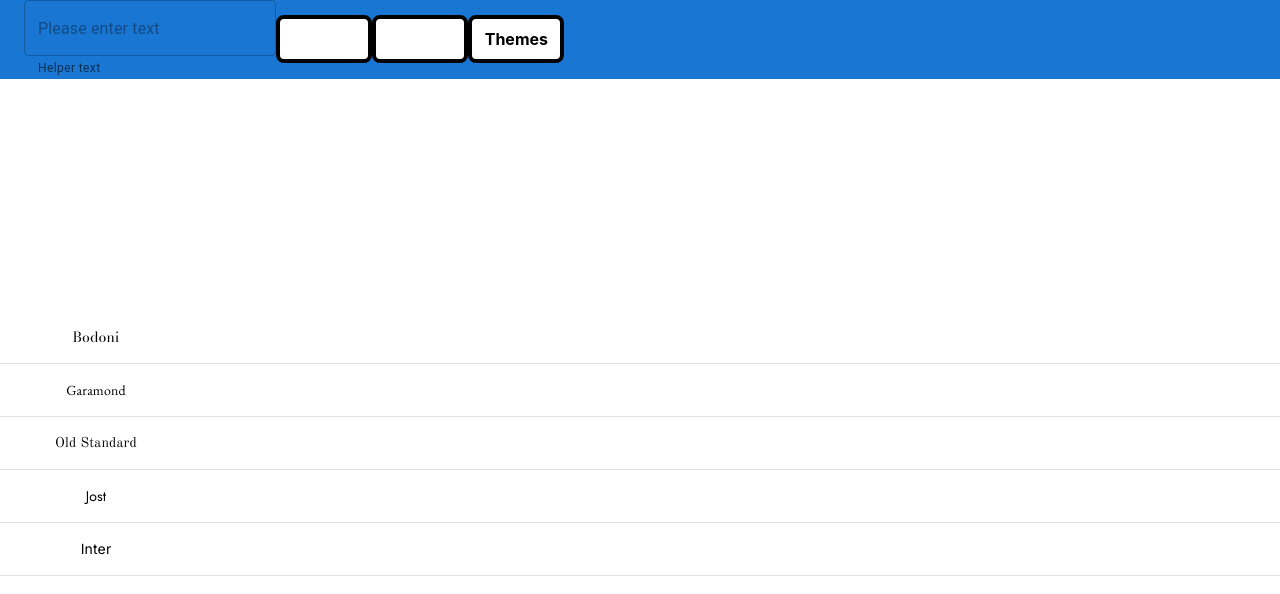
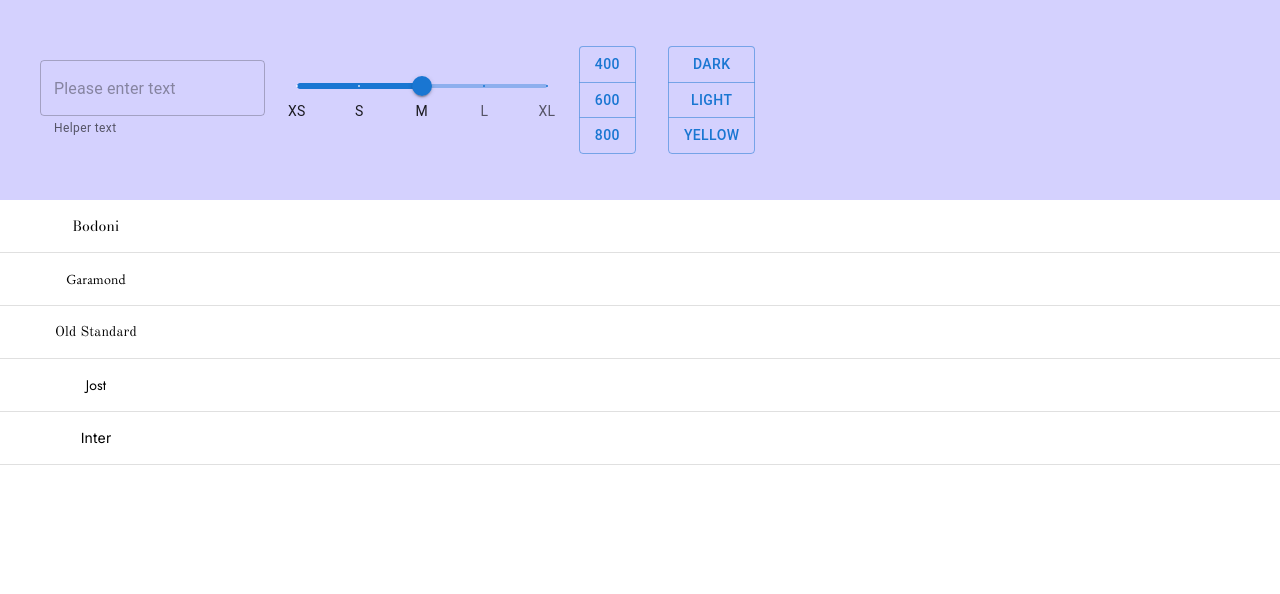
Before and after one commit to arthurfincham/font-app, a React (Create React App) app: page / in a window 1280 px wide. Shown: the top 594 px of the page. Built offline with nearby package versions, Linux system fonts and the light colour scheme.

Commit message:
remove tailwind

```diff
--- a/package.json
+++ b/package.json
@@ -39,8 +39,5 @@
       "last 1 firefox version",
       "last 1 safari version"
     ]
-  },
-  "devDependencies": {
-    "tailwindcss": "^3.0.8"
   }
 }
--- a/src/App.js
+++ b/src/App.js
@@ -32,12 +32,10 @@ function App() {
   return (
     <>
       <Navbar setTheme={setTheme} setFontSize={setFontSize} updatePreviewText={updatePreviewText} setFontWeight={setFontWeight} fontSize={fontSize} />
-      <main className="h-full">
+      <main>
         <ThemeProvider theme={themePicker(theme)}>
-          <div className="flex flex-col justify-center items-center py-2 h-full">
-            <GlobalStyles />
-            <PreviewTable fontSize={fontSize} previewText={previewText} fontWeight={fontWeight} />
-          </div>
+          <GlobalStyles />
+          <PreviewTable fontSize={fontSize} previewText={previewText} fontWeight={fontWeight} />
         </ThemeProvider>
       </main>
     </>
--- a/src/components/FontSlider.js
+++ b/src/components/FontSlider.js
@@ -1,7 +1,8 @@
 import * as React from 'react';
 import Box from '@mui/material/Box';
 import Slider from '@mui/material/Slider';
-import './FontSlider.css';
+import MenuItem from '@mui/material/MenuItem';
+
 export default function FontSlider({ setFontSize, fontSize }) {
   const marks = [
     {
@@ -26,14 +27,9 @@ export default function FontSlider({ setFontSize, fontSize }) {
     },
   ];
   return (
-    <Box sx={{ height: 250, marginTop: 1, marginBottom: 1 }}>
+    <MenuItem>
+      <Box sx={{ width: 250, marginTop: 1, marginBottom: 1 }}>
         <Slider
-        sx={{
-          '& input[type="range"]': {
-            WebkitAppearance: 'slider-vertical',
-          },
-        }}
-        orientation="vertical"
           onChange={(e) => setFontSize(e.target.value)}
           aria-label="Custom marks"
           defaultValue={fontSize}
@@ -44,5 +40,6 @@ export default function FontSlider({ setFontSize, fontSize }) {
           min={0.5}
         />
       </Box>
+    </MenuItem>
   );
 }
--- a/src/components/NavButton.js
+++ /dev/null
@@ -1,25 +0,0 @@
-import React, { useState } from 'react';
-import { useSpring, animated } from 'react-spring';
-
-export default function NavButton({ children, name, id }) {
-  const [isToggled, setToggle] = useState(false);
-
-  const menuAppear = useSpring({
-    transform: isToggled ? 'translate3D(0,0,0)' : 'translate3D(0,-40px,0)',
-    opacity: isToggled ? 1 : 0,
-    position: 'absolute',
-  });
-
-  return (
-    <div className="relative">
-      <animated.button
-        className={`p-2  w-24 flex items-center border-black justify-center bg-white font-bold rounded-lg border-4  `}
-        onClick={() => setToggle(!isToggled)}
-        id={id}
-      >
-        <p>{name}</p>
-      </animated.button>
-      <animated.div style={menuAppear}>{isToggled ? children : null}</animated.div>
-    </div>
-  );
-}
--- a/src/components/NavButtonContent.js
+++ /dev/null
@@ -1,3 +0,0 @@
-export default function NavButtonContent({ children }) {
-  return <div className="flex flex-col py-4 px-2 rounded-lg space-y-4 mt-6 w-24 bg-yellow-300 ">{children}</div>;
-}
--- a/src/components/Navbar.js
+++ b/src/components/Navbar.js
@@ -1,38 +1,33 @@
-import NavButton from './NavButton';
-import NavButtonContent from './NavButtonContent';
-import ContentToggle from './ContentToggle';
 import FontSlider from './FontSlider';
 import PreviewInput from './PreviewInput';
 import AppBar from '@mui/material/AppBar';
 import Box from '@mui/material/Box';
 import Toolbar from '@mui/material/Toolbar';
+import ButtonGroup from '@mui/material/ButtonGroup';
+import Button from '@mui/material/Button';
+import MenuItem from '@mui/material/MenuItem';
 
 export default function Navbar({ setTheme, setFontSize, updatePreviewText, setFontWeight, fontSize }) {
   return (
     <Box sx={{ flexGrow: 1 }}>
-      <AppBar position="static">
-        <Toolbar>
+      <AppBar position="static" sx={{ backgroundColor: '#D4D1FE' }}>
+        <Toolbar sx={{ padding: '5vh' }}>
           <PreviewInput updatePreviewText={updatePreviewText} />
-
-          <NavButton name="Size">
-            <NavButtonContent>
-              <FontSlider setFontSize={setFontSize} fontSize={fontSize} />
-            </NavButtonContent>
-          </NavButton>
-          <NavButton name="Weight">
-            <NavButtonContent>
-              <ContentToggle name="400" bgColor="white" fontColor="black" stateToggle={setFontWeight} />
-              <ContentToggle name="600" bgColor="white" fontColor="black" stateToggle={setFontWeight} />
-              <ContentToggle name="800" bgColor="white" fontColor="black" stateToggle={setFontWeight} />
-            </NavButtonContent>
-          </NavButton>
-          <NavButton name="Themes" id="themeToggleButton">
-            <NavButtonContent>
-              <ContentToggle name="Dark" bgColor="#222223" fontColor="white" stateToggle={setTheme} />
-              <ContentToggle name="Light" bgColor="white" fontColor="black" stateToggle={setTheme} />
-              <ContentToggle name="Yellow" bgColor="#FEF3C7" fontColor="#372FA3" stateToggle={setTheme} />
-            </NavButtonContent>
-          </NavButton>
+          <FontSlider setFontSize={setFontSize} fontSize={fontSize} />
+          <MenuItem>
+            <ButtonGroup orientation="vertical" aria-label="vertical contained button group" variant="outlined">
+              <Button onClick={() => setFontWeight('400')}>400</Button>
+              <Button onClick={() => setFontWeight('600')}>600</Button>
+              <Button onClick={() => setFontWeight('800')}>800</Button>
+            </ButtonGroup>
+          </MenuItem>
+          <MenuItem>
+            <ButtonGroup orientation="vertical" aria-label="vertical contained button group" variant="outlined">
+              <Button onClick={() => setTheme('Dark')}>Dark</Button>
+              <Button onClick={() => setTheme('Light')}>Light</Button>
+              <Button onClick={() => setTheme('Yellow')}>Yellow</Button>
+            </ButtonGroup>
+          </MenuItem>
         </Toolbar>
       </AppBar>
     </Box>
--- a/src/components/PreviewInput.js
+++ b/src/components/PreviewInput.js
@@ -3,6 +3,7 @@ import OutlinedInput from '@mui/material/OutlinedInput';
 import Box from '@mui/material/Box';
 import FormHelperText from '@mui/material/FormHelperText';
 import { useMemo } from 'react';
+import MenuItem from '@mui/material/MenuItem';
 
 export default function PreviewInput({ updatePreviewText }) {
   function MyFormHelperText() {
@@ -20,11 +21,13 @@ export default function PreviewInput({ updatePreviewText }) {
   }
 
   return (
+    <MenuItem>
       <Box component="form" noValidate autoComplete="off">
         <FormControl sx={{ width: '25ch' }}>
           <OutlinedInput placeholder="Please enter text" onChange={(e) => updatePreviewText(e)} />
           <MyFormHelperText />
         </FormControl>
       </Box>
+    </MenuItem>
   );
 }
--- a/src/index.css
+++ b/src/index.css
@@ -1,7 +1,3 @@
-@tailwind base;
-@tailwind components;
-@tailwind utilities;
-
 html,
 #root {
   height: 100%;
@@ -15,7 +11,3 @@ body {
   -webkit-font-smoothing: antialiased;
   -moz-osx-font-smoothing: grayscale;
 }
-
-nav {
-  height: 70px;
-}
```
Also changed, not shown: 1 other file (tests, documents, lock files or other folders). Lines whose indentation alone changed are shown as unchanged.
